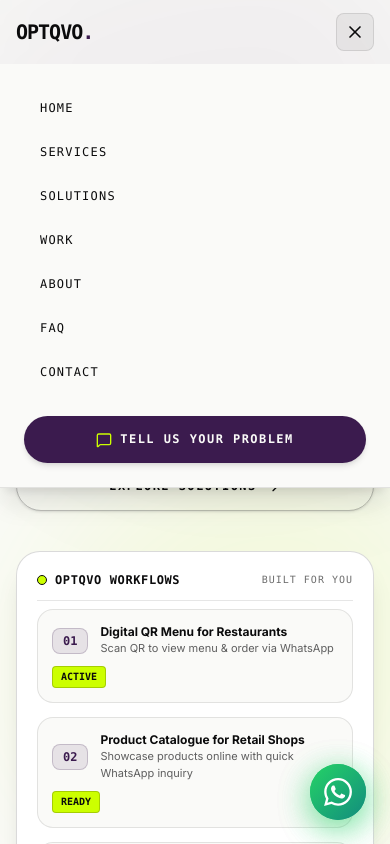
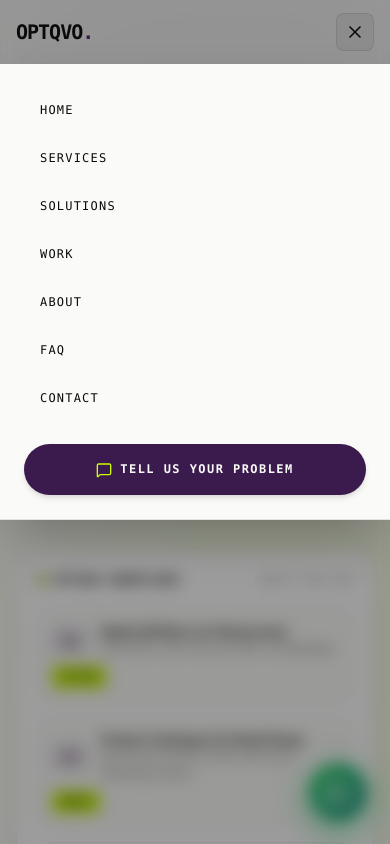
Before and after one commit to sampathkulal400-sketch/optqvo, a Next.js app: page / in a window 390 px wide. Both pictures are taken after a click on the button "Toggle Menu". Shown: the top 844 px of the page. Built offline with nearby package versions, Linux system fonts and the light colour scheme.

Commit message:
Enhance mobile device compatibility, iOS Safari zoom protection, and touch targets across all screen sizes

```diff
--- a/src/components/layout/Navbar.tsx
+++ b/src/components/layout/Navbar.tsx
@@ -149,22 +149,33 @@ export default function Navbar({ onOpenEnquiry }: NavbarProps) {
         </div>
       </motion.header>
 
-      {/* Mobile Drawer Navigation */}
+      {/* Mobile Backdrop & Drawer Navigation */}
       <AnimatePresence>
         {mobileOpen && (
+          <>
+            {/* Dark blur backdrop */}
+            <motion.div
+              initial={{ opacity: 0 }}
+              animate={{ opacity: 1 }}
+              exit={{ opacity: 0 }}
+              onClick={() => setMobileOpen(false)}
+              className="fixed inset-0 z-[98] bg-[#0B0B0C]/40 backdrop-blur-sm lg:hidden"
+              aria-hidden="true"
+            />
+
             <motion.div
               initial={{ opacity: 0, y: -10 }}
               animate={{ opacity: 1, y: 0 }}
               exit={{ opacity: 0, y: -10 }}
               transition={{ duration: 0.25 }}
-            className="fixed top-16 left-0 right-0 z-[99] bg-[#FAFAF8] border-b border-[#0B0B0C]/10 p-6 lg:hidden max-h-[85vh] overflow-y-auto shadow-xl"
+              className="fixed top-16 left-0 right-0 z-[99] bg-[#FAFAF8] border-b border-[#0B0B0C]/10 p-6 lg:hidden max-h-[85vh] overflow-y-auto shadow-2xl"
             >
               <div className="space-y-1 mb-6">
                 {navLinks.map((link) => (
                   <button
                     key={link.href}
                     onClick={() => scrollTo(link.href)}
-                  className="w-full text-left px-4 py-3 font-mono text-xs uppercase tracking-widest text-[#0B0B0C] hover:text-[#3B1B4E] hover:bg-[#0B0B0C]/5 rounded-xl transition-colors cursor-pointer bg-transparent border-none block"
+                    className="w-full text-left px-4 py-3.5 min-h-[44px] font-mono text-xs uppercase tracking-widest text-[#0B0B0C] hover:text-[#3B1B4E] hover:bg-[#0B0B0C]/5 rounded-xl transition-colors cursor-pointer bg-transparent border-none flex items-center"
                   >
                     {link.label}
                   </button>
@@ -177,12 +188,13 @@ export default function Navbar({ onOpenEnquiry }: NavbarProps) {
                   if (onOpenEnquiry) onOpenEnquiry();
                   else scrollTo("contact");
                 }}
-              className="btn-zip-plum w-full py-3.5 px-4 rounded-full flex items-center justify-center gap-2 cursor-pointer border-none shadow-md"
+                className="btn-zip-plum w-full py-4 px-4 min-h-[48px] rounded-full flex items-center justify-center gap-2 cursor-pointer border-none shadow-md"
               >
                 <MessageSquare className="w-4 h-4 text-[#CCFF00]" />
                 <span>Tell Us Your Problem</span>
               </button>
             </motion.div>
+          </>
         )}
       </AnimatePresence>
     </>
--- a/src/components/sections/EnquiryModal.tsx
+++ b/src/components/sections/EnquiryModal.tsx
@@ -62,13 +62,14 @@ export default function EnquiryModal({ isOpen, onClose, initialCategory = "" }:
             {/* Close Button */}
             <button
               onClick={onClose}
-              className="absolute top-4 right-4 sm:top-5 sm:right-5 w-8 h-8 rounded-full bg-[#0B0B0C]/5 border border-[#0B0B0C]/10 flex items-center justify-center text-[#0B0B0C] hover:bg-[#0B0B0C]/10 transition-colors"
+              className="absolute top-4 right-4 sm:top-5 sm:right-5 min-w-[40px] min-h-[40px] rounded-full bg-[#0B0B0C]/5 border border-[#0B0B0C]/10 flex items-center justify-center text-[#0B0B0C] hover:bg-[#0B0B0C]/10 transition-colors cursor-pointer"
+              aria-label="Close form"
             >
-              <X className="w-4 h-4" />
+              <X className="w-5 h-5" />
             </button>
 
             {/* Header */}
-            <div className="mb-5 sm:mb-6 pr-6">
+            <div className="mb-5 sm:mb-6 pr-8">
               <div className="inline-flex items-center gap-2 px-3.5 py-1 rounded-full bg-[#3B1B4E] text-[#CCFF00] font-mono text-[11px] sm:text-xs font-bold uppercase tracking-widest mb-3">
                 <MessageSquare className="w-3.5 h-3.5" />
                 TELL US YOUR PROBLEM
@@ -91,7 +92,7 @@ export default function EnquiryModal({ isOpen, onClose, initialCategory = "" }:
                   placeholder="e.g. Ramesh Kumar"
                   value={name}
                   onChange={(e) => setName(e.target.value)}
-                  className="w-full px-4 py-3 rounded-xl bg-white border border-[#0B0B0C]/20 text-sm text-[#0B0B0C] placeholder-[#0B0B0C]/40 focus:outline-none focus:border-[#3B1B4E] transition-colors"
+                  className="w-full px-4 py-3 rounded-xl bg-white border border-[#0B0B0C]/20 text-base sm:text-sm text-[#0B0B0C] placeholder-[#0B0B0C]/40 focus:outline-none focus:border-[#3B1B4E] transition-colors"
                 />
               </div>
 
@@ -103,7 +104,7 @@ export default function EnquiryModal({ isOpen, onClose, initialCategory = "" }:
                     placeholder="e.g. Royal Restaurant"
                     value={businessName}
                     onChange={(e) => setBusinessName(e.target.value)}
-                    className="w-full px-4 py-3 rounded-xl bg-white border border-[#0B0B0C]/20 text-sm text-[#0B0B0C] placeholder-[#0B0B0C]/40 focus:outline-none focus:border-[#3B1B4E] transition-colors"
+                    className="w-full px-4 py-3 rounded-xl bg-white border border-[#0B0B0C]/20 text-base sm:text-sm text-[#0B0B0C] placeholder-[#0B0B0C]/40 focus:outline-none focus:border-[#3B1B4E] transition-colors"
                   />
                 </div>
                 <div>
@@ -114,7 +115,7 @@ export default function EnquiryModal({ isOpen, onClose, initialCategory = "" }:
                     placeholder="e.g. 9876543210"
                     value={phone}
                     onChange={(e) => setPhone(e.target.value)}
-                    className="w-full px-4 py-3 rounded-xl bg-white border border-[#0B0B0C]/20 text-sm text-[#0B0B0C] placeholder-[#0B0B0C]/40 focus:outline-none focus:border-[#3B1B4E] transition-colors"
+                    className="w-full px-4 py-3 rounded-xl bg-white border border-[#0B0B0C]/20 text-base sm:text-sm text-[#0B0B0C] placeholder-[#0B0B0C]/40 focus:outline-none focus:border-[#3B1B4E] transition-colors"
                   />
                 </div>
               </div>
@@ -124,7 +125,7 @@ export default function EnquiryModal({ isOpen, onClose, initialCategory = "" }:
                 <select
                   value={businessType}
                   onChange={(e) => setBusinessType(e.target.value)}
-                  className="w-full px-4 py-3 rounded-xl bg-white border border-[#0B0B0C]/20 text-sm text-[#0B0B0C] focus:outline-none focus:border-[#3B1B4E] transition-colors"
+                  className="w-full px-4 py-3 rounded-xl bg-white border border-[#0B0B0C]/20 text-base sm:text-sm text-[#0B0B0C] focus:outline-none focus:border-[#3B1B4E] transition-colors appearance-none bg-no-repeat"
                 >
                   <option value="Restaurant / Food">Restaurant / Cafe / Food</option>
                   <option value="Retail & Shop">Retail & Shop / Store</option>
@@ -149,7 +150,7 @@ export default function EnquiryModal({ isOpen, onClose, initialCategory = "" }:
                   placeholder="e.g. Customers keep asking for our menu on WhatsApp and we spend too much time sending photos. We need a simple digital menu."
                   value={problemText}
                   onChange={(e) => setProblemText(e.target.value)}
-                  className="w-full px-4 py-3 rounded-xl bg-white border border-[#0B0B0C]/20 text-sm text-[#0B0B0C] placeholder-[#0B0B0C]/40 focus:outline-none focus:border-[#3B1B4E] transition-colors resize-none"
+                  className="w-full px-4 py-3 rounded-xl bg-white border border-[#0B0B0C]/20 text-base sm:text-sm text-[#0B0B0C] placeholder-[#0B0B0C]/40 focus:outline-none focus:border-[#3B1B4E] transition-colors resize-none"
                 />
               </div>
 
@@ -162,7 +163,7 @@ export default function EnquiryModal({ isOpen, onClose, initialCategory = "" }:
                   placeholder="e.g. ₹15,000 - ₹30,000 or Flexible"
                   value={budget}
                   onChange={(e) => setBudget(e.target.value)}
-                  className="w-full px-4 py-3 rounded-xl bg-white border border-[#0B0B0C]/20 text-sm text-[#0B0B0C] placeholder-[#0B0B0C]/40 focus:outline-none focus:border-[#3B1B4E] transition-colors"
+                  className="w-full px-4 py-3 rounded-xl bg-white border border-[#0B0B0C]/20 text-base sm:text-sm text-[#0B0B0C] placeholder-[#0B0B0C]/40 focus:outline-none focus:border-[#3B1B4E] transition-colors"
                 />
               </div>
 
--- a/src/components/sections/Solutions.tsx
+++ b/src/components/sections/Solutions.tsx
@@ -209,15 +209,15 @@ export default function Solutions({ onOpenEnquiry }: SolutionsProps) {
           </p>
         </motion.div>
 
-        {/* Business Category Buttons (Scrollable on mobile) */}
-        <div className="flex items-center gap-2 overflow-x-auto pb-4 mb-8 sm:flex-wrap sm:justify-center scrollbar-none -mx-4 px-4 sm:mx-0 sm:px-0">
+        {/* Business Category Buttons (Scrollable on mobile with touch momentum) */}
+        <div className="flex items-center gap-2 overflow-x-auto pb-4 mb-8 sm:flex-wrap sm:justify-center scrollbar-none -mx-4 px-4 sm:mx-0 sm:px-0 touch-pan-x">
           {solutionCategories.map((cat, idx) => {
             const isActive = activeTab === cat.id;
             return (
               <button
                 key={cat.id}
                 onClick={() => setActiveTab(cat.id)}
-                className={`px-4 py-2.5 rounded-full font-mono text-xs uppercase tracking-widest font-bold flex items-center gap-2 transition-all cursor-pointer border flex-shrink-0 ${
+                className={`px-4 py-3 min-h-[44px] rounded-full font-mono text-xs uppercase tracking-widest font-bold flex items-center gap-2 transition-all cursor-pointer border flex-shrink-0 ${
                   isActive
                     ? "bg-[#3B1B4E] border-[#3B1B4E] text-[#FAFAF8] shadow-md"
                     : "bg-white border-[#0B0B0C]/15 text-[#0B0B0C] hover:bg-[#0B0B0C]/5"
```
Lines whose indentation alone changed are shown as unchanged.
